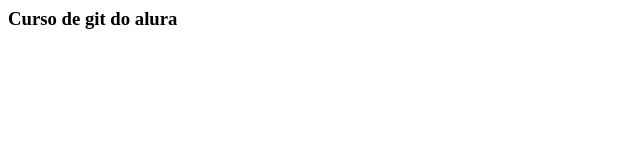
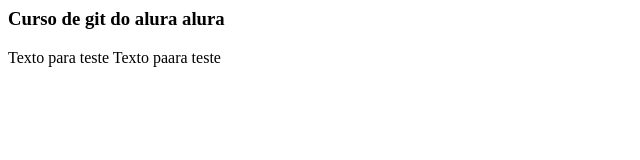
Before and after one commit to jonasmarcelo/curso-git, a plain HTML site: page index.html in a window 1280 px wide. Shown: the whole page, without its empty margins (0-640 px from the left). Drawn offline with Linux system fonts and the light colour scheme.

Commit message:
commit teste

```diff
--- a/index.html
+++ b/index.html
@@ -1,6 +1,11 @@
 <html>
     <head>
-        <h3>Curso de git do alura</h3>
+        <h3>Curso de git do alura alura</h3>
     </head>
 
+	<body>
+		Texto para teste
+		Texto paara teste
+	</body>
+
 </html>
```
